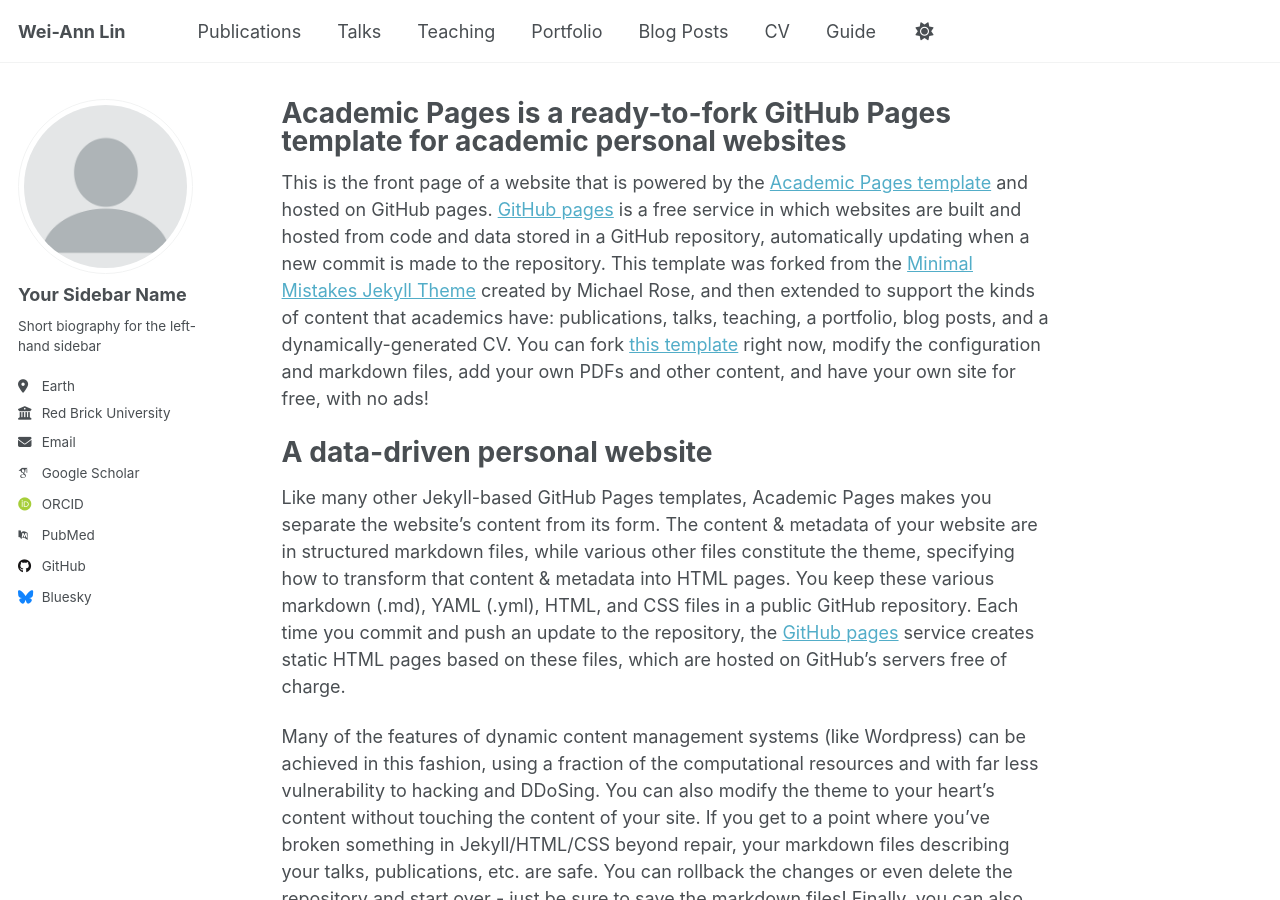
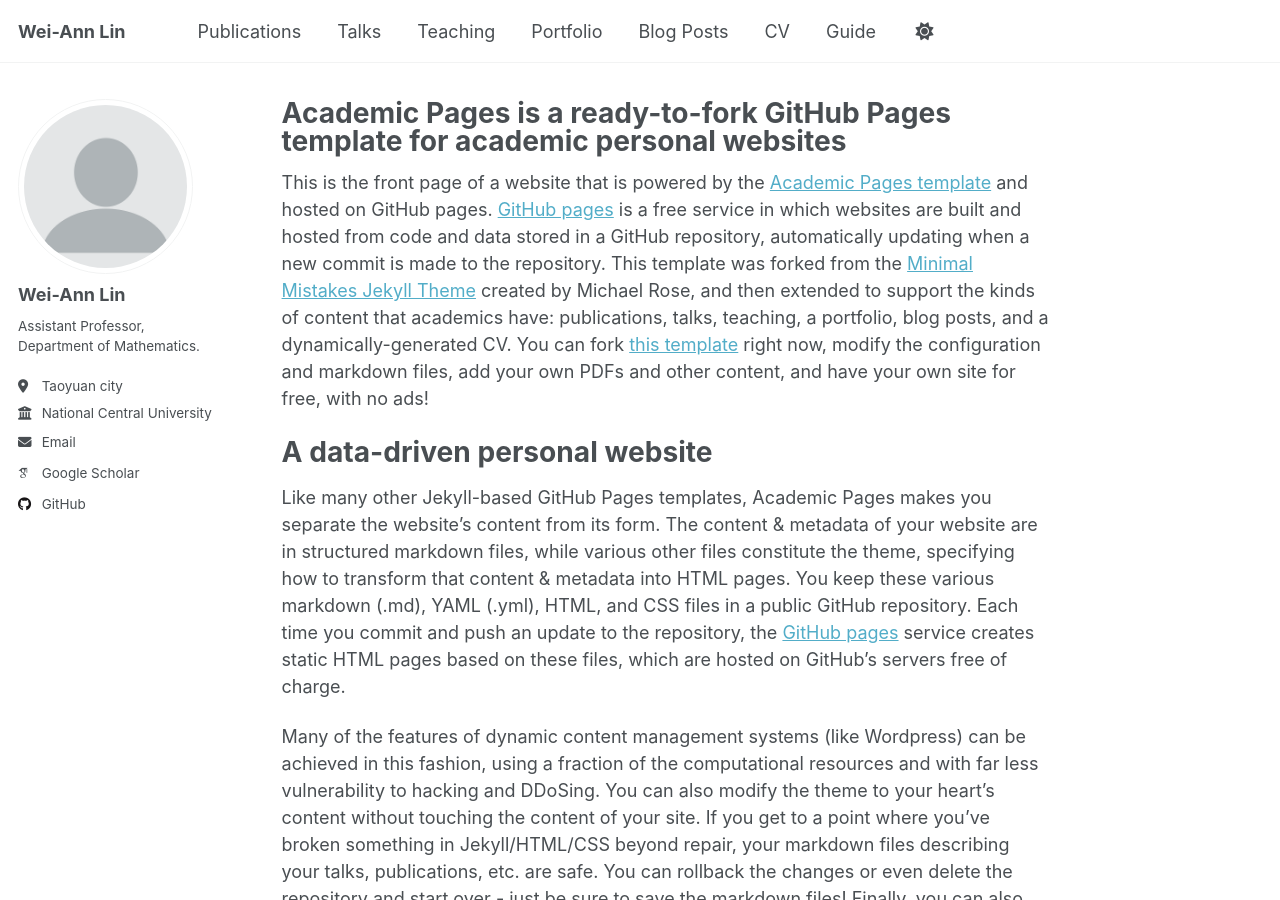
Before and after one commit to weiannlin/weiannlin.github.io, a Jekyll site: the page built from _pages/about.md, in a window 1280 px wide and 900 px high. Built offline with Jekyll 4.4.1, drawn with Linux system fonts in a browser that asks for light colours; some web fonts are replaced.

Commit message:
Update sidebar.

```diff
--- a/_config.yml
+++ b/_config.yml
@@ -23,11 +23,11 @@ repository               : "weiannlin/weiannlin.github.io"
 author:
   # Biographic information
   avatar           : "profile.png"
-  name             : "Your Sidebar Name"
+  name             : "Wei-Ann Lin"
   pronouns         : # example: "she/her"
-  bio              : "Short biography for the left-hand sidebar"
-  location         : "Earth"
-  employer         : "Red Brick University"
+  bio              : "Assistant Professor, Department of Mathematics."
+  location         : "Taoyuan city"
+  employer         : "National Central University"
   uri              : # URL
   email            : "none@example.org"
 
@@ -36,9 +36,9 @@ author:
   arxiv            : # URL - Update with the correct link to your profile
   googlescholar    : "https://scholar.google.com/citations?user=PS_CX0AAAAAJ"
   impactstory      : # URL
-  orcid            : "http://orcid.org/yourorcidurl"
+  orcid            : # "http://orcid.org/yourorcidurl"
   semantic         : # URL
-  pubmed           : "https://www.ncbi.nlm.nih.gov/pubmed/?term=john+snow"
+  pubmed           : # "https://www.ncbi.nlm.nih.gov/pubmed/?term=john+snow"
   researchgate     : # URL
   scopus           : # URL
 
@@ -46,12 +46,12 @@ author:
   bitbucket        : # Username - Update with your username on the site
   codepen          : # Username
   dribbble         : # Username
-  github           : "academicpages"
+  github           : "weiannlin"
   kaggle           : # Username
   stackoverflow    : # User number or user number and name (i.e., use "1" or "1/jeff-atwood")
 
   # Social media
-  bluesky          : "bsky.app" # Replace this with you Bluesky username
+  bluesky          : # Username
   facebook         : # Username
   flickr           : # Username
   foursquare       : # Username
```
Also changed, not shown: 1 other file.
